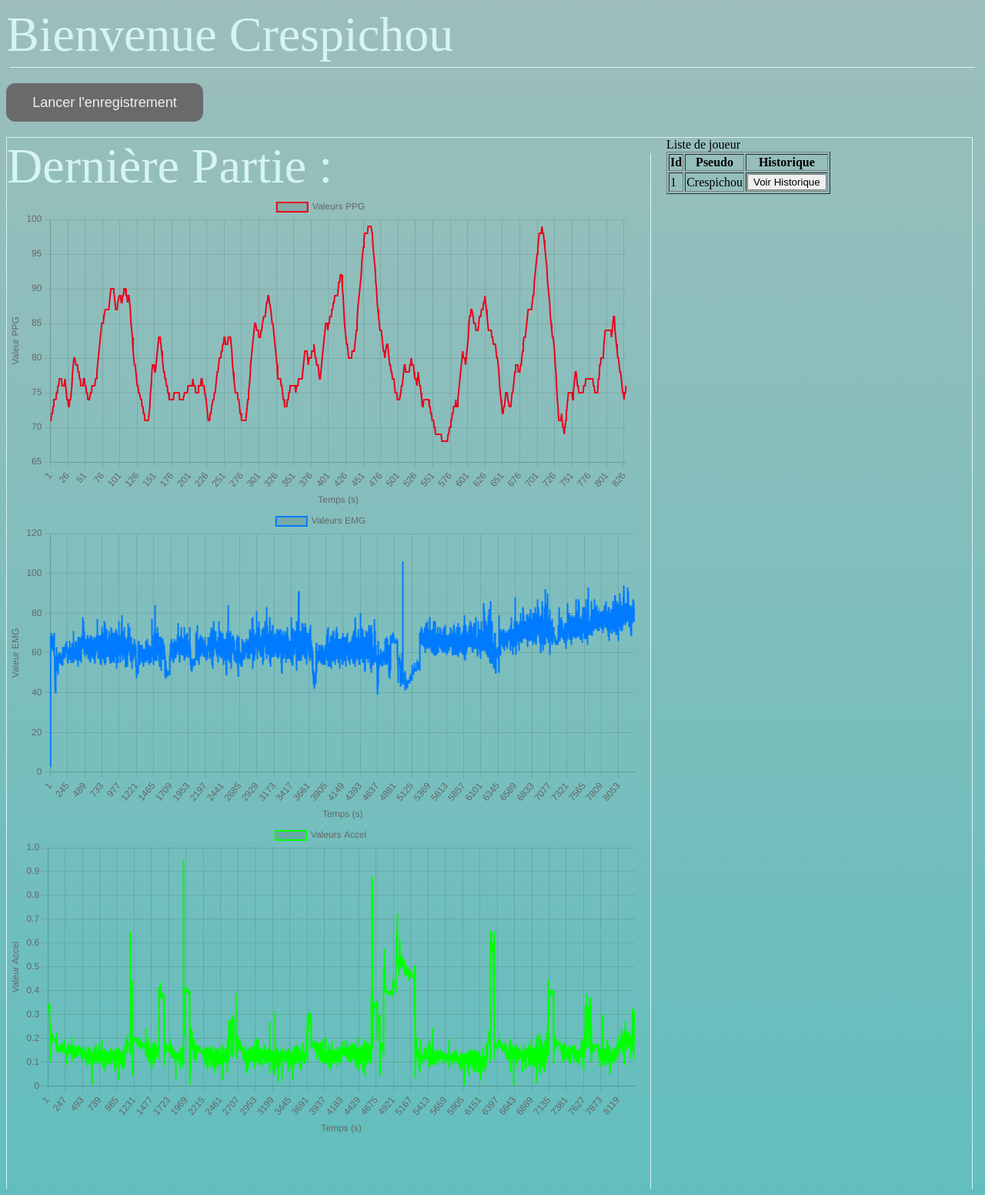
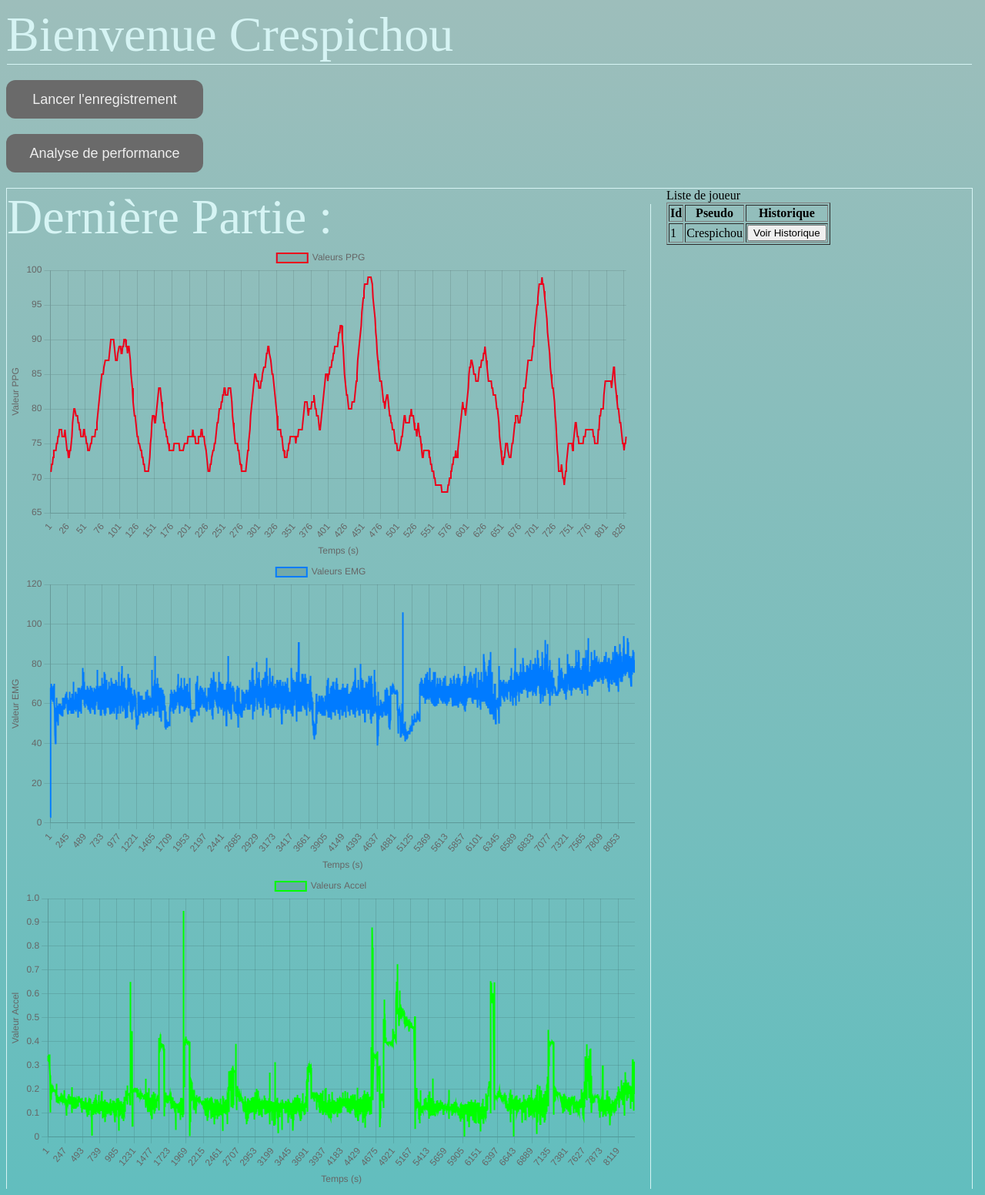
Before and after one commit to Crespichou/Sleevy2, a Flask app: page /joueurs in a window 1280 px wide. Shown: the whole page at 77% size. Run offline with Flask 3, Linux system fonts and the light colour scheme; the visitor is signed in with stand-in values (Sample User, id 1); data comes from the database, SQL or seed files in the repository; some web fonts are replaced.

Commit message:
Page analyse de performances

```diff
--- a/Sleevy_App/app/static/css/style_main_joueur.css
+++ b/Sleevy_App/app/static/css/style_main_joueur.css
@@ -32,7 +32,7 @@
     border: none;
     height: 1px; /* Augmente la hauteur */
     background-color: #d6f4f4;
-    margin: 5px;
+    margin: 1px;
     width: 98vw;
     margin-right: 25px;
     margin-bottom: 20px;
@@ -41,7 +41,7 @@
 
 .square {
   width: 98vw;  /* Largeur = 100% de la fenêtre */
-  height: 100vh;
+  height: 600vh;
   border: 1px solid #d6f4f4; /* Remplace par ton code hex */
   display: flex;
   gap: 20px; /* Espacement entre <main> et la ligne */
@@ -86,7 +86,7 @@
 
   background-color: #d6f4f4; /* Couleur */
 
-  height: 90vh;
+  height:150vh;
 }
 
 .submit {
--- a/Sleevy_App/app/templates/main_joueur.html
+++ b/Sleevy_App/app/templates/main_joueur.html
@@ -17,6 +17,12 @@
     <div class="input-data">
         <div class="inner"></div>
         <input type="submit" class='submit' value="Lancer l'enregistrement">
+    </div>
+    <div class="performances-analyse">
+        <div class="inner"></div>
+        <form action="{{ url_for('analyse_performance') }}" method="GET">
+            <input type="submit" class="submit" value="Analyse de performance">
+        </form>
     </div>
 </div>
 
--- a/Sleevy_App/app/views.py
+++ b/Sleevy_App/app/views.py
@@ -41,6 +41,11 @@
 @app.route('/login_coach')
 def login_coach():
     return render_template('login_coach.html')
+
+@app.route('/analyse_performance')
+def analyse_performance():
+    return render_template('analyse_performances.html')
+
 
 
 
@@ -157,7 +162,7 @@
     session.pop('coach', None)
     return redirect(url_for('index'))
 
-#Nouvelle route pour le graphique ppg
+
 @app.route('/graphique_ppg_emg', methods=['GET'])
 def graphique_ppg_emg():
     joueur_id = session.get('joueur')
@@ -170,19 +175,18 @@
     ppg_data = db.session.query(PPG.valeurppg).filter_by(session_id=max_session[0], idjoueur=joueur_id).all()
     if not ppg_data:
         return jsonify({"error": "Aucune donnée PPG trouvée pour cette session."}), 404
-    ppg_values = [ppg[0] for ppg in ppg_data]  # Extraire les valeurs PPG
+    ppg_values = [ppg[0] for ppg in ppg_data]
 
     emg_data = db.session.query(EMG.valeuremg).filter_by(session_id=max_session[0], idjoueur=joueur_id).all()
     if not emg_data:
         return jsonify({"error": "Aucune donnée EMG trouvée pour cette session."}), 404
-    emg_values = [emg[0] for emg in emg_data]  # Extraire les valeurs EMG
+    emg_values = [emg[0] for emg in emg_data]
 
     accel_data = db.session.query(Accelerometer.valeuraccel).filter_by(session_id=max_session[0], idjoueur=joueur_id).all()
     if not accel_data :
         return jsonify({"error": "Aucune donnée Accel trouvée pour cette session."}), 404
-    accel_values = [accel[0] for accel in accel_data]  # Extraire les valeurs Accel
+    accel_values = [accel[0] for accel in accel_data]
 
-    # Retourner les données PPG et EMG sous forme JSON
     return jsonify({
         "ppg_values": ppg_values,
         "emg_values": emg_values,
```
Also changed, not shown: Sleevy_App/app/static/css/style_analyse_performances.css (added, +36 -0 lines), Sleevy_App/app/templates/analyse_performances.html (added, +45 -0 lines).
